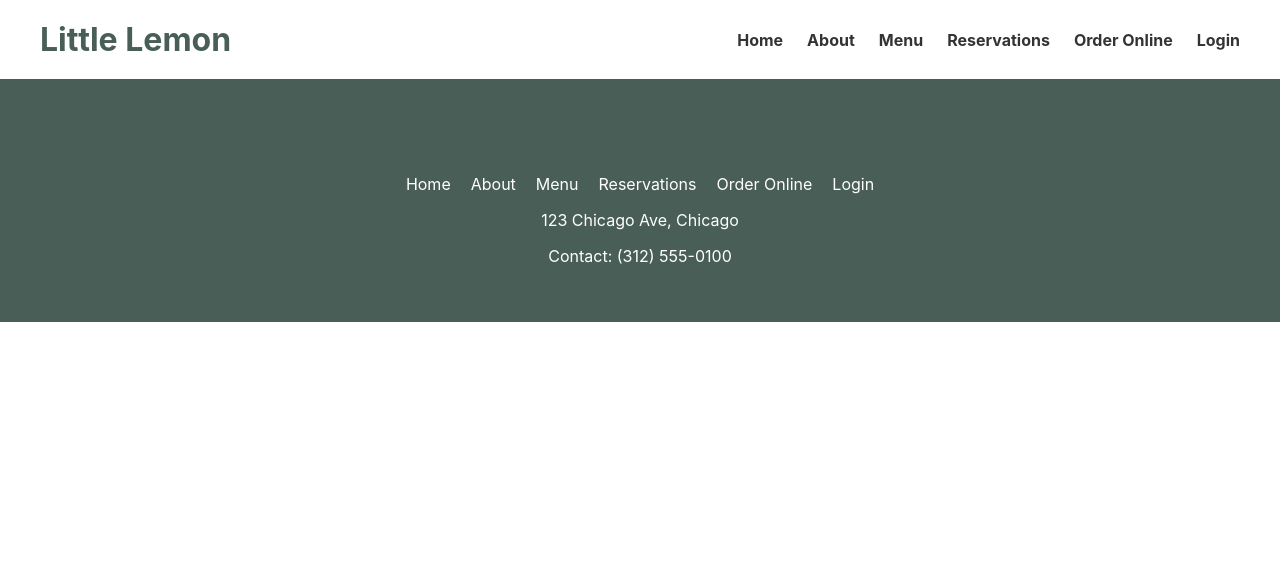
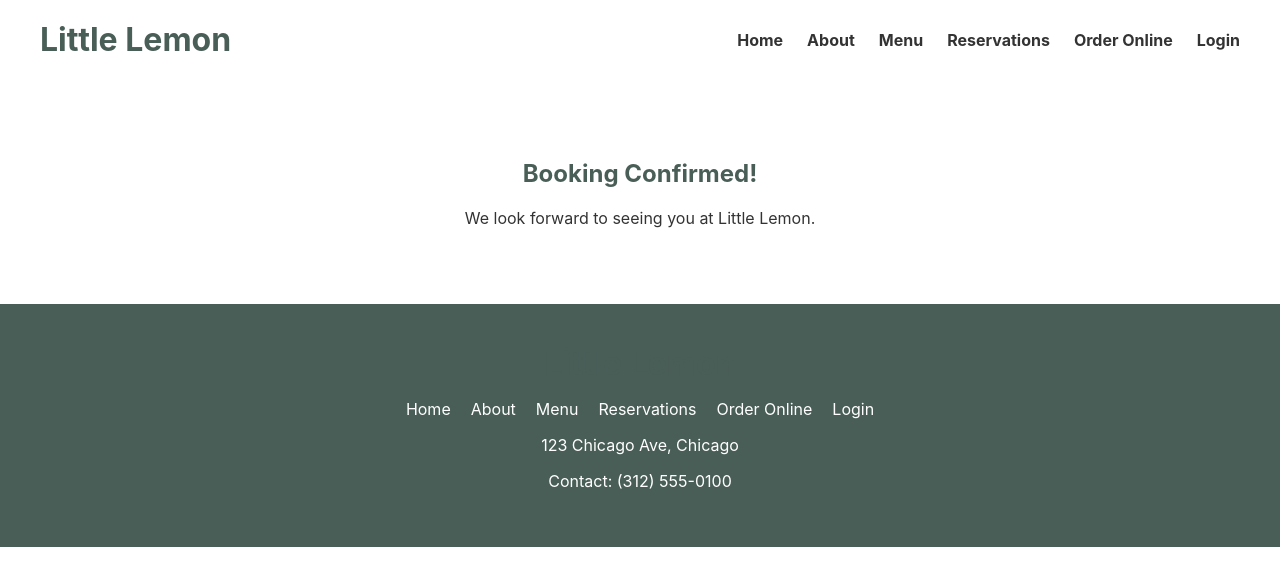
Before and after one commit to Padronline/little-lemon-lpadron, a React (Create React App) app: page /confirmed in a window 1280 px wide. Shown: the top 586 px of the page. Built offline with nearby package versions, Linux system fonts and the light colour scheme.

Commit message:
Add booking confirmation page

```diff
--- a/src/App.css
+++ b/src/App.css
@@ -132,3 +132,12 @@
   cursor: pointer;
   margin-top: 10px;
 }
+
+.confirmed {
+  padding: 60px 40px;
+  text-align: center;
+}
+
+.confirmed h2 {
+  color: var(--color-primary-green);
+}
--- a/src/App.js
+++ b/src/App.js
@@ -3,6 +3,7 @@ import './App.css';
 import Header from './components/Header';
 import Main from './components/Main';
 import Booking from './components/Booking';
+import ConfirmedBooking from './components/ConfirmedBooking';
 import Footer from './components/Footer';
 
 function App() {
@@ -13,6 +14,7 @@ function App() {
         <Routes>
           <Route path="/" element={<Main />} />
           <Route path="/booking" element={<Booking />} />
+          <Route path="/confirmed" element={<ConfirmedBooking />} />
         </Routes>
         <Footer />
       </div>
--- /dev/null
+++ b/src/components/ConfirmedBooking.js
@@ -0,0 +1,10 @@
+function ConfirmedBooking() {
+  return (
+    <section className="confirmed">
+      <h2>Booking Confirmed!</h2>
+      <p>We look forward to seeing you at Little Lemon.</p>
+    </section>
+  );
+}
+
+export default ConfirmedBooking;
```
